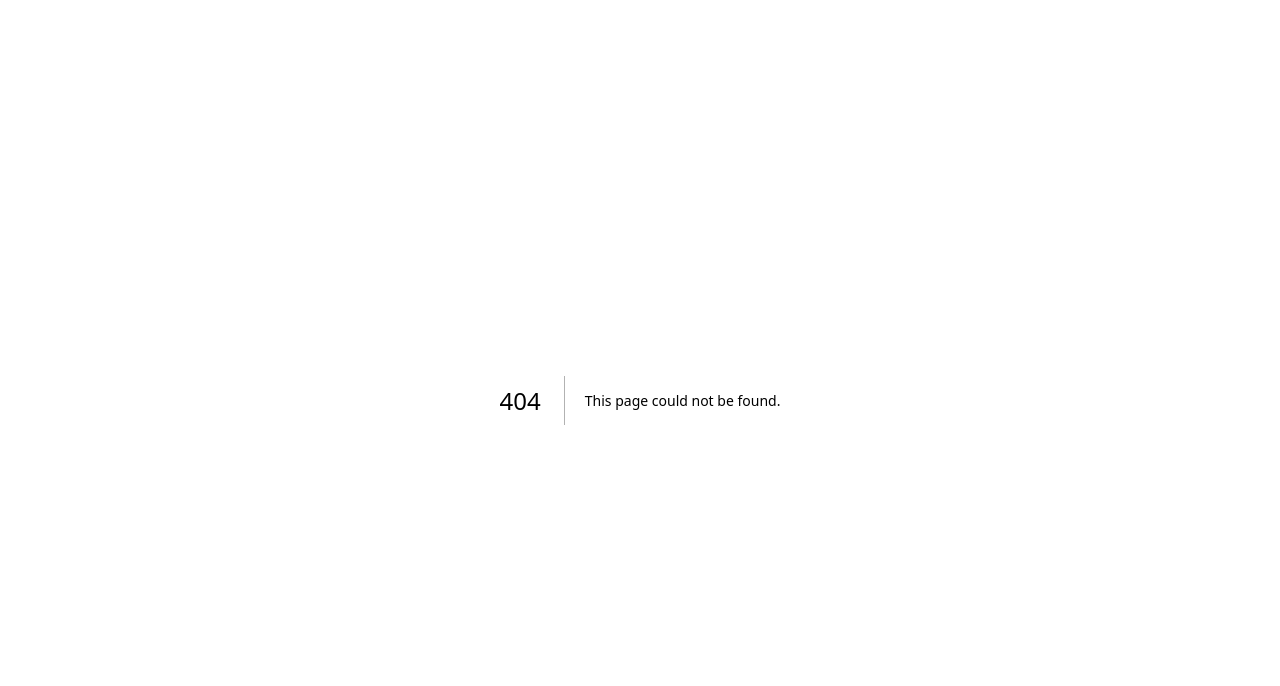
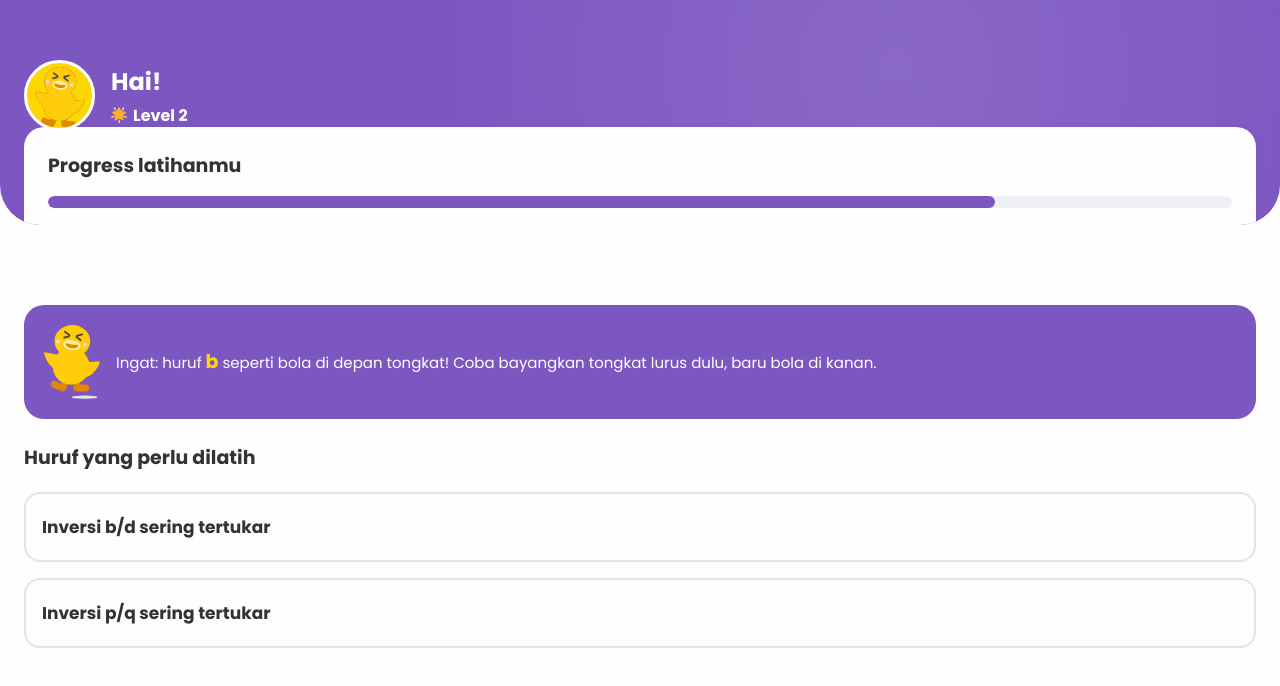
Before and after one commit to athallacode/ARCANA, a Next.js app in the folder FE/: page /latihan in a window 1280 px wide. Before the commit this address had no page. Shown: the top 686 px of the page. Built offline with nearby package versions, Linux system fonts and the light colour scheme.

Commit message:
feat: home page

```diff
--- /dev/null
+++ b/FE/pages/latihan.tsx
@@ -0,0 +1,90 @@
+import Head from 'next/head';
+import { useRouter } from 'next/router';
+import styles from '../styles/Latihan.module.css';
+
+// SVG component for glowing star
+const GlowingStar = () => (
+  <svg width="16" height="16" viewBox="0 0 16 16" fill="none" xmlns="http://www.w3.org/2000/svg">
+    <g clipPath="url(#clip0_13_24853)">
+      <path d="M12.8176 7.83914C12.3789 8.30314 12.0918 9.20225 12.1785 9.83603L12.5749 12.6987C12.6625 13.3329 12.2634 13.6262 11.6878 13.3516L9.08738 12.1089C8.51182 11.8334 7.57271 11.8374 6.99849 12.1169L4.40916 13.38C3.83538 13.6596 3.43449 13.3685 3.51716 12.7347L3.89182 9.86847C3.97449 9.23425 3.68071 8.3378 3.23849 7.87691L1.24116 5.79336C0.79849 5.33247 0.950046 4.85914 1.57671 4.74225L4.40782 4.21425C5.03449 4.09736 5.79271 3.53958 6.0936 2.97469L7.4496 0.424913C7.7496 -0.139976 8.24471 -0.141309 8.54871 0.420913L9.92427 2.96002C10.2292 3.52225 10.9909 4.07425 11.6194 4.1858L14.454 4.69291C15.0816 4.80491 15.2367 5.27691 14.798 5.74136L12.8176 7.83914Z" fill="#FFAC33"/>
+      <path d="M4.34787 0.969352C4.80254 1.59735 5.43498 3.15469 5.11098 3.39024C4.78742 3.62624 3.50787 2.54135 3.0532 1.91335C2.59853 1.28535 2.63765 0.727574 2.99498 0.46713C3.35231 0.206241 3.89276 0.341796 4.34787 0.969352ZM12.947 1.91335C12.4928 2.54135 11.2132 3.62669 10.8888 3.3898C10.5648 3.15424 11.1976 1.59735 11.6528 0.969796C12.1074 0.341352 12.6474 0.205796 13.0052 0.46713C13.3621 0.727574 13.4008 1.28535 12.947 1.91335ZM7.38876 14.796C7.38831 14.02 7.78787 12.3867 8.1892 12.3867C8.58787 12.3867 8.98831 14.02 8.98787 14.7956C8.98787 15.572 8.63053 16.0009 8.18787 16C7.74609 16.0009 7.38876 15.5725 7.38876 14.796ZM14.5794 10.6796C13.8439 10.44 12.4203 9.5538 12.5443 9.17069C12.6674 8.78935 14.3385 8.91246 15.0732 9.15246C15.8088 9.39246 16.1048 9.8658 15.9679 10.2885C15.831 10.7107 15.315 10.9196 14.5794 10.6796ZM0.925646 9.15291C1.6612 8.91291 3.33187 8.7898 3.45631 9.17246C3.57898 9.55335 2.15498 10.4409 1.42031 10.68C0.685202 10.92 0.167868 10.7111 0.0323126 10.2889C-0.104576 9.86668 0.189646 9.39335 0.925646 9.15291Z" fill="#FFD983"/>
+    </g>
+    <defs>
+      <clipPath id="clip0_13_24853">
+        <rect width="16" height="16" fill="white"/>
+      </clipPath>
+    </defs>
+  </svg>
+);
+
+export default function Latihan() {
+  const router = useRouter();
+
+  const handleLanjut = () => {
+    // Navigation for the next exercise/module
+    alert("Melanjutkan latihan...");
+  };
+
+  return (
+    <div className={styles.container}>
+      <Head>
+        <title>Latihan - Arcana</title>
+      </Head>
+
+      {/* Top Purple Section */}
+      <div className={styles.topSection}>
+        <div className={styles.header}>
+          <div className={styles.avatar}>
+            <img src="/assets/duck.svg" alt="User Avatar" className={styles.avatarImg} />
+          </div>
+          <div className={styles.greetingInfo}>
+            <h1 className={styles.greetingTitle}>Hai!</h1>
+            <div className={styles.levelBadge}>
+              <GlowingStar />
+              <span className={styles.levelText}>Level 2</span>
+            </div>
+          </div>
+        </div>
+
+        {/* Progress Card floating over the boundary */}
+        <div className={styles.progressCard}>
+          <h2 className={styles.progressTitle}>Progress latihanmu</h2>
+          <div className={styles.progressTrack}>
+            <div className={styles.progressFill} style={{ width: '80%' }}></div>
+          </div>
+          <div className={styles.progressActionRow}>
+            <span className={styles.progressSubtitle}><strong>80%</strong> menuju level 3</span>
+            <button className={styles.lanjutButton} onClick={handleLanjut}>
+              Lanjut
+            </button>
+          </div>
+        </div>
+      </div>
+
+      {/* Bottom White Section */}
+      <div className={styles.bottomSection}>
+        {/* Spacer for the overlapping card */}
+        <div className={styles.spacer}></div>
+
+        <div className={styles.tipCard}>
+          <img src="/assets/duck.svg" alt="Tip Mascot" className={styles.tipMascot} />
+          <p className={styles.tipText}>
+            Ingat: huruf <strong>b</strong> seperti bola di depan tongkat! Coba bayangkan tongkat lurus dulu, baru bola di kanan.
+          </p>
+        </div>
+
+        <div className={styles.exerciseListContainer}>
+          <h2 className={styles.sectionTitle}>Huruf yang perlu dilatih</h2>
+
+          <div className={styles.exerciseCard}>
+            <span className={styles.exerciseText}>Inversi b/d sering tertukar</span>
+          </div>
+
+          <div className={styles.exerciseCard}>
+            <span className={styles.exerciseText}>Inversi p/q sering tertukar</span>
+          </div>
+        </div>
+      </div>
+    </div>
+  );
+}
--- a/FE/pages/result.tsx
+++ b/FE/pages/result.tsx
@@ -7,7 +7,7 @@ export default function Result() {
 
   const handleStartLatihan = () => {
     // navigate to learning or exercises page
-    alert("Menuju halaman latihan...");
+    router.push('/latihan');
   };
 
   return (
--- /dev/null
+++ b/FE/styles/Latihan.module.css
@@ -0,0 +1,234 @@
+.container {
+  min-height: 100vh;
+  display: flex;
+  flex-direction: column;
+  background: #FFFDFE;
+  position: relative;
+  overflow: hidden;
+}
+
+.topSection {
+  background: #7D57C1;
+  padding: 60px 24px 70px 24px;
+  position: relative;
+  z-index: 10;
+  border-bottom-left-radius: 40px;
+  border-bottom-right-radius: 40px;
+  overflow: hidden;
+}
+
+.topSection::before {
+  content: '';
+  position: absolute;
+  top: 0;
+  left: 0;
+  right: 0;
+  bottom: 0;
+  background: radial-gradient(circle at 70% 30%, rgba(255,255,255,0.1) 0%, transparent 50%);
+  pointer-events: none;
+}
+
+.header {
+  display: flex;
+  align-items: center;
+  gap: 16px;
+  margin-bottom: 24px;
+}
+
+.avatar {
+  width: 65px;
+  height: 65px;
+  background-color: #FFD700;
+  border-radius: 65px;
+  display: flex;
+  justify-content: center;
+  align-items: center;
+  overflow: hidden;
+  border: 3px solid #ffffff;
+  position: relative;
+  z-index: 2;
+}
+
+.avatarImg {
+  width: 50px;
+  height: auto;
+  margin-top: 10px;
+}
+
+.greetingInfo {
+  display: flex;
+  flex-direction: column;
+  gap: 4px;
+}
+
+.greetingTitle {
+  font-size: 24px;
+  color: #ffffff;
+  font-weight: bold;
+  margin: 0;
+}
+
+.levelBadge {
+  display: flex;
+  align-items: center;
+  gap: 6px;
+}
+
+.starIcon {
+  width: 16px;
+  height: 16px;
+}
+
+.levelText {
+  font-size: 16px;
+  color: #ffffff;
+  font-weight: bold;
+}
+
+.progressCard {
+  background: #FFFDFE;
+  border-radius: 20px;
+  padding: 24px;
+  box-shadow: 0 4px 12px rgba(0, 0, 0, 0.05);
+  position: absolute;
+  left: 24px;
+  right: 24px;
+  bottom: -60px; /* Overlaps bottom section */
+  display: flex;
+  flex-direction: column;
+  gap: 16px;
+}
+
+.progressTitle {
+  font-size: 19px;
+  color: #333333;
+  font-weight: bold;
+  margin: 0;
+}
+
+.progressActionRow {
+  display: flex;
+  align-items: center;
+  justify-content: space-between;
+  margin-top: -4px;
+}
+
+.progressTrack {
+  width: 100%;
+  height: 12px;
+  background: #eef0f3;
+  border-radius: 10px;
+  overflow: hidden;
+  margin-bottom: 6px;
+}
+
+.progressFill {
+  height: 100%;
+  background: #7D57C1;
+  border-radius: 10px;
+}
+
+.progressSubtitle {
+  font-size: 15px;
+  color: #7D57C1;
+  margin: 0;
+}
+
+.progressSubtitle strong {
+  font-weight: 800;
+}
+
+.lanjutButton {
+  background: #7D57C1;
+  border: 1px solid #5a3d91;
+  color: #ffffff;
+  font-size: 15px;
+  font-weight: bold;
+  border-radius: 12px;
+  padding: 8px 24px;
+  box-shadow: 0 4px 0 #5a3d91;
+  cursor: pointer;
+  transition: transform 0.1s, box-shadow 0.1s;
+  text-align: center;
+}
+
+.lanjutButton:active {
+  transform: translateY(2px);
+  box-shadow: 0 2px 0 #5a3d91;
+}
+
+.bottomSection {
+  flex: 1;
+  background: #FFFDFE;
+  padding: 0 24px 60px 24px;
+  display: flex;
+  flex-direction: column;
+  position: relative;
+  z-index: 5;
+}
+
+.spacer {
+  height: 80px; /* Push content down for floating card */
+}
+
+.tipCard {
+  background: #7D57C1;
+  border-radius: 20px;
+  padding: 20px;
+  display: flex;
+  align-items: center;
+  gap: 16px;
+  margin-bottom: 24px;
+}
+
+.tipMascot {
+  width: 56px;
+  height: auto;
+  flex-shrink: 0;
+}
+
+.tipText {
+  color: #ffffff;
+  font-size: 15px;
+  line-height: 1.4;
+  margin: 0;
+}
+
+.tipText strong {
+  font-size: 19px;
+  color: #FFD700;
+  font-weight: 800;
+}
+
+.exerciseListContainer {
+  display: flex;
+  flex-direction: column;
+  gap: 16px;
+}
+
+.sectionTitle {
+  font-size: 19px;
+  color: #333333;
+  font-weight: 800;
+  margin: 0;
+  margin-bottom: 4px;
+}
+
+.exerciseCard {
+  background: #FFFDFE;
+  border: 2px solid #e2e4e9;
+  border-radius: 16px;
+  padding: 20px 16px;
+  transition: border-color 0.2s;
+  cursor: pointer;
+}
+
+.exerciseCard:active {
+  border-color: #7D57C1;
+}
+
+.exerciseText {
+  font-size: 17px;
+  color: #333333;
+  font-weight: 800;
+}
```
